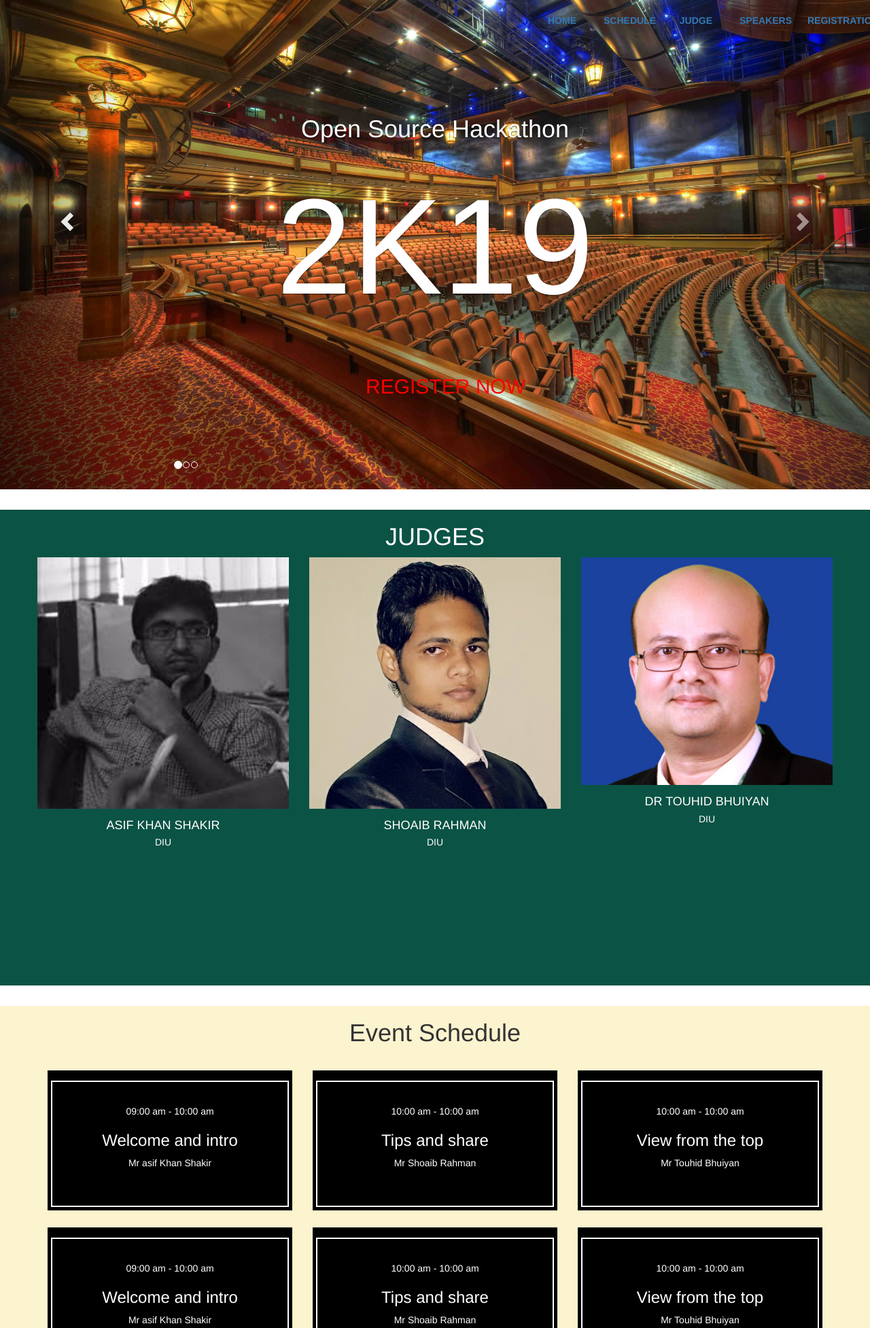
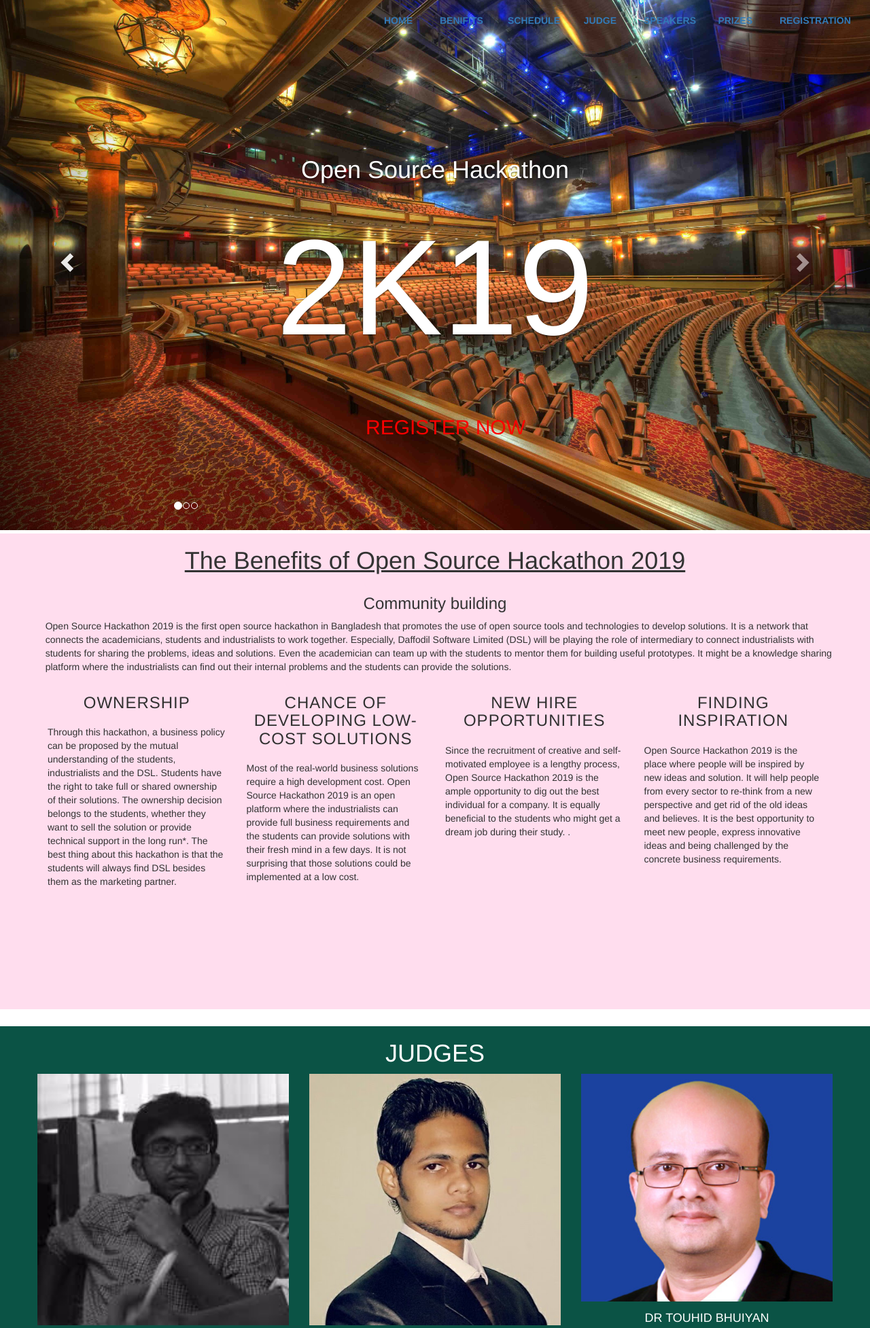
Before and after one commit to shoaibswe/StaticWebsiteForOpenSourceHackathon2k19, a PHP site: page / in a window 1280 px wide; the page is wider, and only the part inside the window is pictured. Shown: the top 1954 px of that part at 68% size. Run offline with PHP 8.4, Linux system fonts and the light colour scheme.

Commit message:
added 2 sections

```diff
--- a/css/style.css
+++ b/css/style.css
@@ -3,19 +3,44 @@
 }
 
 body{
-	margin: 0;
-	padding: 0;
 	font-family: Arial;
+	width: 100%;
+    height: 100%;
+    margin: 0px;
+    padding: 0px;
+    overflow-x: hidden;
+}
+#TopBtn {
+  display: none;
+  position: fixed;
+  bottom: 20px;
+  right: 30px;
+  z-index: 99;
+  font-size: 18px;
+  border: none;
+  outline: none;
+  background-color: red;
+  color: white;
+  cursor: pointer;
+  padding: 15px;
+  border-radius: 4px;
+}
+
+#TopBtn:hover {
+  background-color: #555;
 }
 
 nav{
-	margin-left: 60%;
+	margin-left: 40%;
 	width: 100%;
 	color: #e4321e;
 	background: transparent;
 	overflow: hidden;
-	position: fixed;
+	position: absolute;
 	top: 0;
+	left: 0;
+	right: 0;
+	bottom: 0;
 	z-index: 999;
 	border: 0;
 	border-radius: 0;
@@ -57,6 +82,20 @@
 	width: 100%;
 	position: relative;
 }
+#benifits{
+	height: 700px;
+	display: inline-block;
+	width: 100%;
+	background: #ffddee;
+}#prizes-kit{
+	padding-top: 10%;
+	height: 700px;
+	display: inline-block;
+	width: 100%;
+	background:#7B68EE;
+	color: 	#FF7F50;
+	background-image: url("images/prise.png");
+}
 #schedule{
 	height: 700px;
 	display: inline-block;
@@ -83,6 +122,15 @@
 	display: inline-block;
 	width: 100%;
 }
+.prize{
+	padding-left: 5%;
+	list-style: circle;
+	margin-left: 45%;
+	margin-top: 10%;
+	color: #8B0000;
+}
+
+
 h1{
 	margin: 100px;
 	text-align: center;
@@ -115,7 +163,11 @@
 	}
 }
 
-
+#container {
+    float: left;
+    margin: 0;
+    width: 100%;
+}
 
 
 .speakers {
@@ -231,3 +283,12 @@
 	text-decoration: none;
 	color: red;
 }
+
+
+.bfits {
+  color: #313131;
+  letter-spacing: 1px;
+  margin: 0 0 20px;
+  text-transform: uppercase;
+  text-align: center;
+}
--- a/index.php
+++ b/index.php
@@ -1,5 +1,6 @@
 <!DOCTYPE html>
 <html>
+<meta name="viewport" content="width=device-width, initial-scale=1.0">
 <head>
 	<title>National Open Source Hackathon Bangladesh</title>
   <meta charset="utf-8">
@@ -9,15 +10,22 @@
   <link rel="stylesheet" href="https://maxcdn.bootstrapcdn.com/bootstrap/3.4.0/css/bootstrap.min.css">
   <script src="https://ajax.googleapis.com/ajax/libs/jquery/3.4.0/jquery.min.js"></script>
   <script src="https://maxcdn.bootstrapcdn.com/bootstrap/3.4.0/js/bootstrap.min.js"></script>
+  <script src="js/myjs.js"></script>
+
 </head>
 <body style="text-align: right; font-style: bold; text-decoration: none;">
-	<nav>
+
+<button onclick="topFunction()" id="TopBtn" title="Go to top">&nbsp;^&nbsp; </button>
+
+	<nav class="col-md-12"  role="navigation">
 		<ul>
 			<li><a href="#home">HOME</a></li>
+            <li><a href="#benifits">Benifits</a></li>
 			<li><a href="#schedule">Schedule</a></li>
 			<li><a href="#judge">Judge</a></li>
 			<li><a href="#speaker">Speakers</a></li>
-			<li><a href="#reg">Registration</a></li>
+            <li><a href="#prizes-kit">Prizes</a></li>
+            <li><a href="#reg">Registration</a></li>
 		</ul>
 	</nav>
 
@@ -83,6 +91,54 @@
 </div>
 
 
+
+<div id="benifits">
+    <div class="container">
+    <h1 style="text-decoration: underline;">The Benefits of Open Source Hackathon 2019</h1>
+        <div class="row" align="left">
+
+
+            <h3 style="text-align: center;">Community building</h3>
+
+                    <p style="text-align: left; margin-left: 1%">Open Source Hackathon 2019 is the first open source hackathon in Bangladesh that promotes the use of open source tools and technologies to develop solutions. It is a network that connects the academicians, students and industrialists to work together. Especially, Daffodil Software Limited (DSL) will be playing the role of intermediary to connect industrialists with students for sharing the problems, ideas and solutions. Even the academician can team up with the students to mentor them for building useful prototypes. It might be a knowledge sharing platform where the industrialists can find out their internal problems and the students can provide the solutions.</p>
+<br>
+
+           <div class="col-md-3">
+
+            <h3 class="bfits">Ownership</h3>
+
+                    <p>Through this hackathon, a business policy can be proposed by the mutual understanding of the students, industrialists and the DSL. Students have the right to take full or shared ownership of their solutions. The ownership decision belongs to the students, whether they want to sell the solution or provide technical support in the long run*. The best thing about this hackathon is that the students will always find DSL besides them as the marketing partner.
+                    </p>
+
+          </div>
+
+    <div class="col-md-3">
+
+            <h3 class="bfits">Chance of developing low-cost solutions</h3>
+
+                    <p>Most of the real-world business solutions require a high development cost. Open Source Hackathon 2019 is an open platform where the industrialists can provide full business requirements and the students can provide solutions with their fresh mind in a few days. It is not surprising that those solutions could be implemented at a low cost. </p>
+
+          </div>
+
+    <div class="col-md-3">
+
+            <h3 class="bfits">New hire opportunities</h3>
+
+                    <p>Since the recruitment of creative and self-motivated employee is a lengthy process, Open Source Hackathon 2019 is the ample opportunity to dig out the best individual for a company. It is equally beneficial to the students who might get a dream job during their study. .</p>
+
+          </div>
+
+    <div class="col-md-3">
+
+            <h3 class="bfits">Finding inspiration</h3>
+
+                    <p>Open Source Hackathon 2019 is the place where people will be inspired by new ideas and solution. It will help people from every sector to re-think from a new perspective and get rid of the old ideas and believes. It is the best opportunity to meet new people, express innovative ideas and being challenged by the concrete business requirements.   </p>
+
+          </div>
+
+    </div>
+</div>
+</div>
 
 
 	<div id="judge" class="section speakers">
@@ -245,6 +301,21 @@
 	</div>
 
 
+<div id="prizes-kit" style="background-image: url(images/prise.png); background-repeat: no-repeat;">
+    <div id="container">
+        <div class="row">
+            <div class="col-md-12">
+            <h1 style="padding-left: 15%">Prizes and Kit</h1>
+            <ul class="prize">
+                <li><h3>For each category winner will get BDT 20000</h3></li><br>
+                <li><h3>For each category runner up will get BDT 15000</h3></li><br>
+                <li><h3>Everyone will get certificate for participation</h3></li><br>
+                <li><h3>An attractive kit will be provided during registration</h3></li><br>
+            </ul>
+            </div>
+        </div>
+    </div>
+</div>
 
 <div id="reg">
 <table width="100%">
@@ -352,4 +423,5 @@
 <a href="mailto:shoaibswe@gmail.com"; title="Find Me">
 ©OpenSource Hackathon 2K19 <br> Developed by  Shoaib Rahman</a>
  </div>
+
 </html>
--- /dev/null
+++ b/js/myjs.js
@@ -0,0 +1,16 @@
+
+window.onscroll = function() {scrollFunction()};
+
+function scrollFunction() {
+  if (document.body.scrollTop > 20 || document.documentElement.scrollTop > 20) {
+    document.getElementById("TopBtn").style.display = "block";
+  } else {
+    document.getElementById("TopBtn").style.display = "none";
+  }
+}
+
+// When the user clicks on the button, scroll to the top of the document
+function topFunction() {
+  document.body.scrollTop = 0;
+  document.documentElement.scrollTop = 0;
+}
```
Also changed, not shown: README.md, images/prise.png (added).
